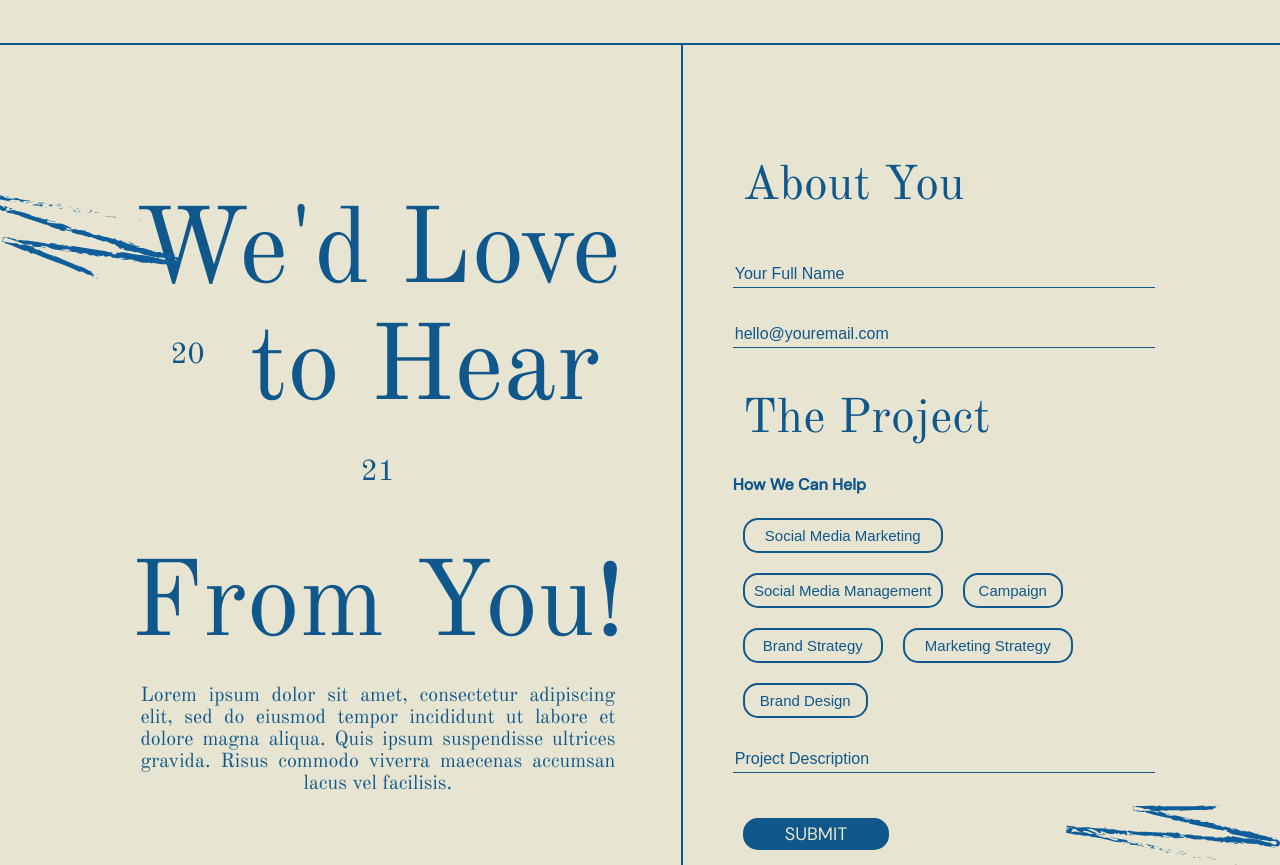
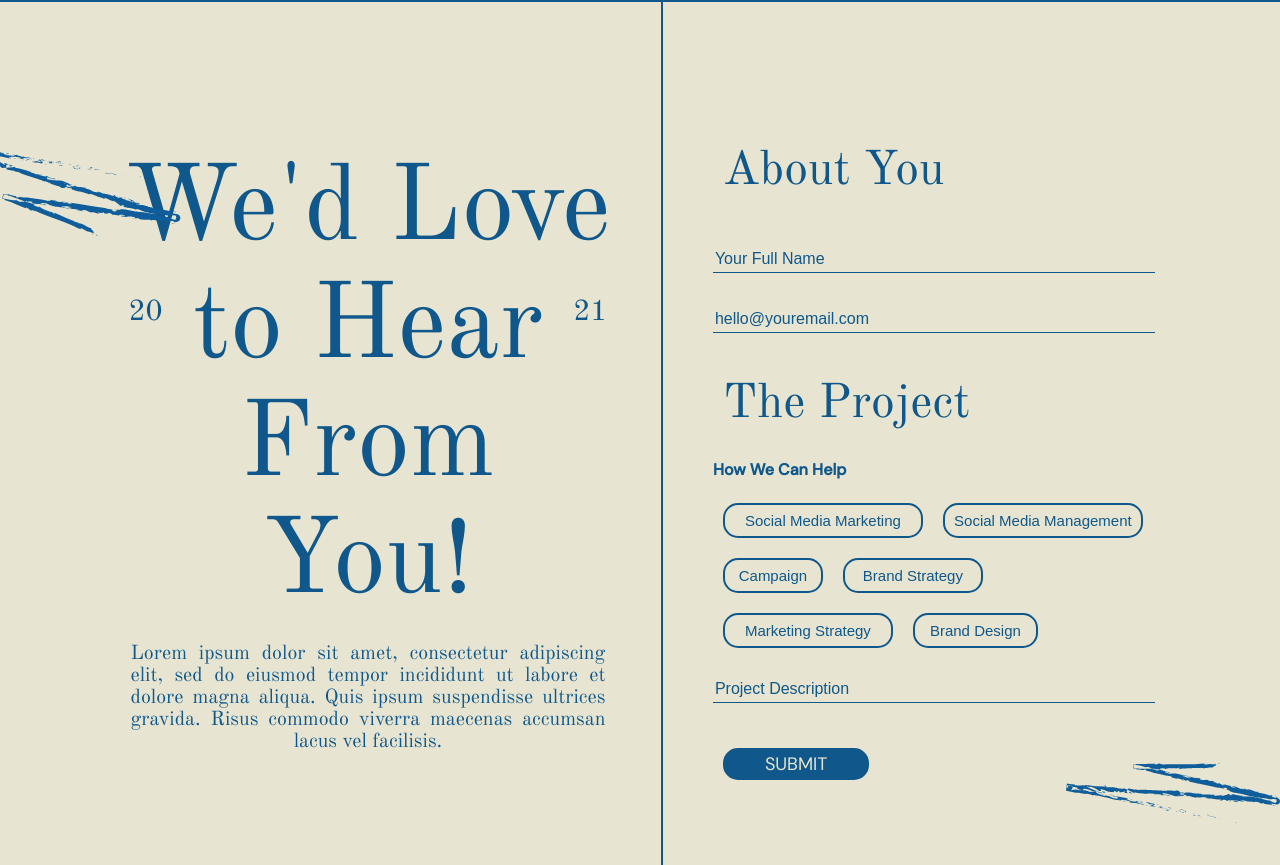
Before and after one commit to Juicybruce/SocialMediaSimplified, a plain HTML site: page index.html in a window 1280 px wide. Shown: the part 6698-7563 px from the top of the page. Drawn offline with nearby package versions, Linux system fonts and the light colour scheme.

Commit message:
small font changes

```diff
--- a/app/scss/_contact.scss
+++ b/app/scss/_contact.scss
@@ -30,13 +30,17 @@
     h2 {
       text-align: center;
       color: $darkBlue;
-      font-size: 55px;
+      font-size: 45px;
       font-family:'Old Standard TT', serif;
       font-weight: 550;
       margin: 0px;
 
+      @media (min-width: 576px) {
+        font-size: 60px;
+      }
+
       @media (min-width: 768px) {
-        font-size: 75px;
+        font-size: 70px;
       }
 
       @media (min-width: 1000px) {
@@ -44,7 +48,6 @@
       }
     }
     sup {
-      padding: 15px;
       font-size: 2.3vw;
       font-weight: lighter;
     }
--- a/app/scss/_sixth-section.scss
+++ b/app/scss/_sixth-section.scss
@@ -76,8 +76,10 @@
     font-family: 'DM Sans', sans-serif;
     text-align: justify;
     font-weight: 300;
-    width: 450px;
-    margin: 30px;
+    max-width: 450px;
+    width: 100%;
+    padding-left: 15px;
+    padding-right: 15px;
   }
 
   &__learn {
--- a/index.html
+++ b/index.html
@@ -242,8 +242,8 @@
         <div class="contact__container">
             <div class="contact__leftColumn">
                 <h2>We'd Love <br>
-                <h2><sup>20</sup> to Hear <sup>21</sup></h2>
-                <h2>From You!</h2>
+                <sup>20</sup> to Hear <sup>21</sup> <br>
+                From You!</h2>
                 <div class="contact__paragraph">
                     <p>Lorem ipsum dolor sit amet, consectetur adipiscing elit, sed do eiusmod tempor incididunt ut labore et dolore magna aliqua. Quis ipsum suspendisse ultrices gravida. Risus commodo viverra maecenas accumsan lacus vel facilisis.</p>
                 </div>
```
Also changed, not shown: assets/css/style.css, assets/css/style.min.css, 2 other files.
